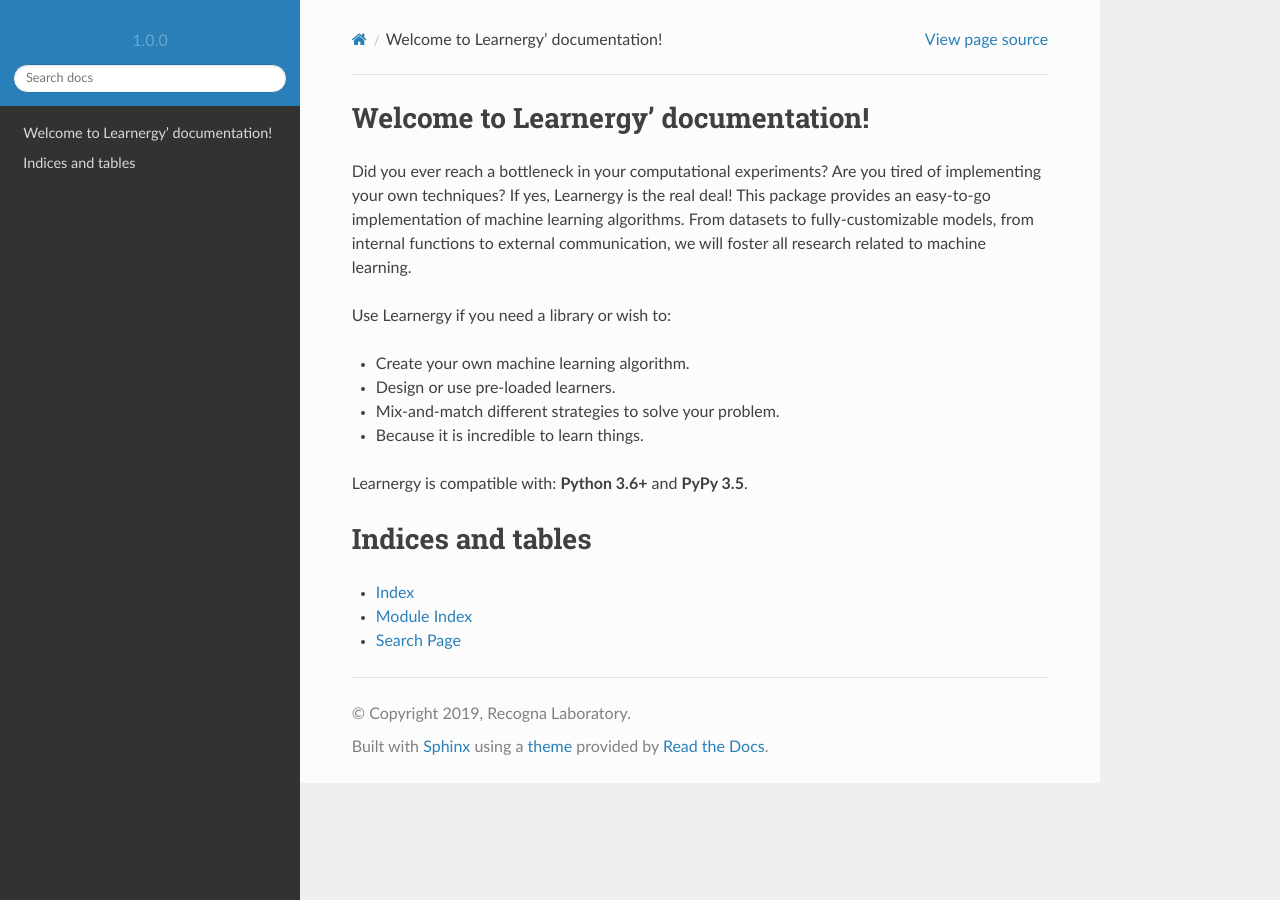
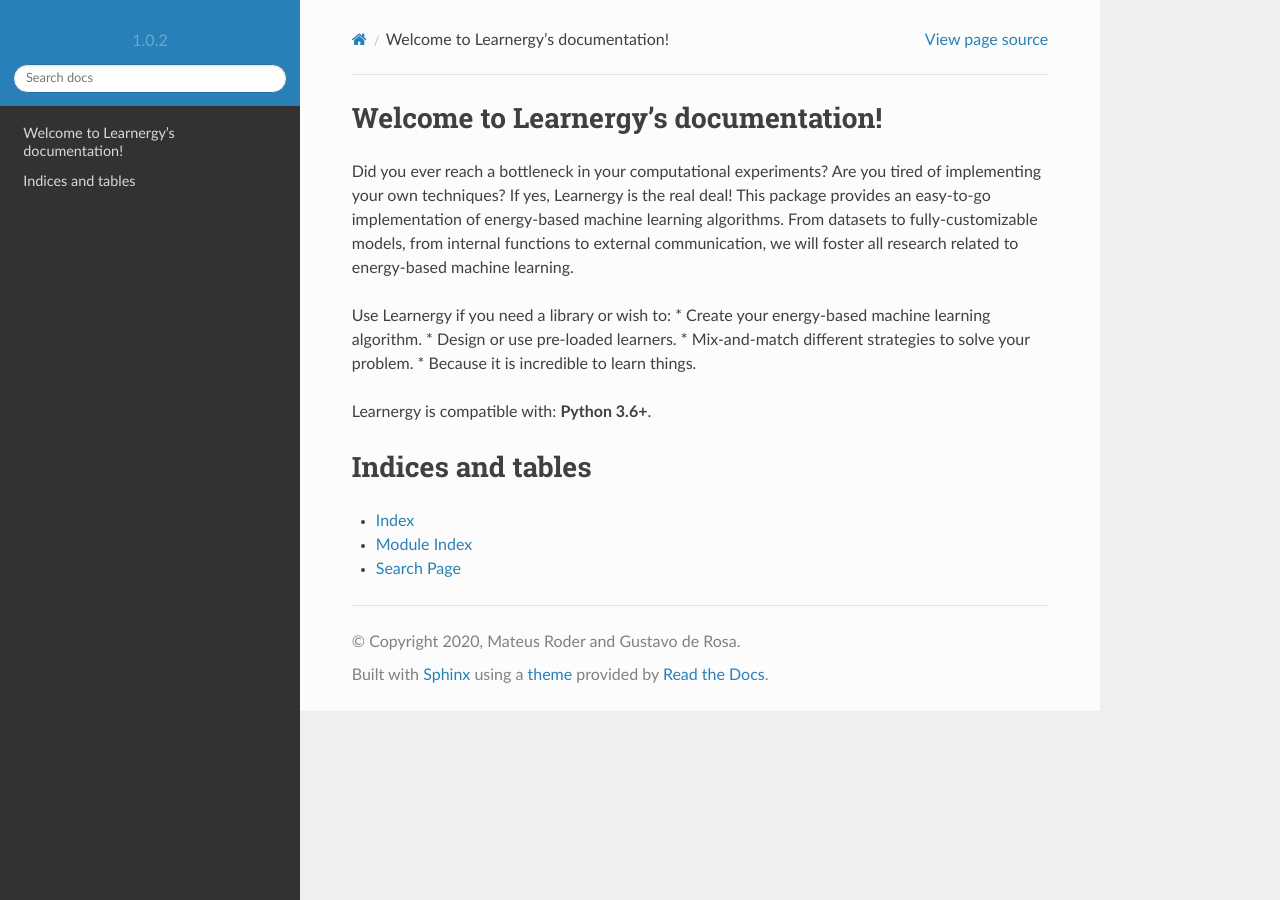
Before and after one commit to gugarosa/learnergy, a Sphinx documentation site: the page built from docs/index.rst, in a window 1280 px wide. Built offline with Sphinx 7.4.7 and the Read the Docs theme 2.0.0, drawn with Linux system fonts in a browser that asks for light colours; pages that are not in the unit, such as notebooks, are missing from menus.

Commit message:
Improving docs structure.

```diff
--- a/docs/conf.py
+++ b/docs/conf.py
@@ -23,14 +23,14 @@
 # -- Project information -----------------------------------------------------
 
 project = 'learnergy'
-copyright = '2019, Recogna Laboratory'
-author = 'Recogna Laboratory'
+copyright = '2020, Mateus Roder and Gustavo de Rosa'
+author = 'Mateus Roder and Gustavo de Rosa'
 
 # The short X.Y version
-version = '1.0.0'
+version = '1.0.2'
 
 # The full version, including alpha/beta/rc tags
-release = '1.0.0'
+release = '1.0.2'
 
 
 # -- General configuration ---------------------------------------------------
@@ -149,7 +149,7 @@
 #  author, documentclass [howto, manual, or own class]).
 latex_documents = [
     (master_doc, 'learnergy.tex', 'Learnergy Documentation',
-     'Recogna Laboratory', 'manual'),
+     'Mateus Roder and Gustavo de Rosa', 'manual'),
 ]
 
 
@@ -198,4 +198,4 @@
     'exclude-members': '__weakref__'
 }
 
-autodoc_member_order = 'groupwise'
+autodoc_member_order = 'bysource'
--- a/docs/index.rst
+++ b/docs/index.rst
@@ -1,16 +1,15 @@
-Welcome to Learnergy' documentation!
+Welcome to Learnergy's documentation!
 =======================================
 
-Did you ever reach a bottleneck in your computational experiments? Are you tired of implementing your own techniques? If yes, Learnergy is the real deal! This package provides an easy-to-go implementation of machine learning algorithms. From datasets to fully-customizable models, from internal functions to external communication, we will foster all research related to machine learning.
+Did you ever reach a bottleneck in your computational experiments? Are you tired of implementing your own techniques? If yes, Learnergy is the real deal! This package provides an easy-to-go implementation of energy-based machine learning algorithms. From datasets to fully-customizable models, from internal functions to external communication, we will foster all research related to energy-based machine learning.
 
 Use Learnergy if you need a library or wish to:
-
-* Create your own machine learning algorithm.
+* Create your energy-based machine learning algorithm.
 * Design or use pre-loaded learners.
 * Mix-and-match different strategies to solve your problem.
 * Because it is incredible to learn things.
 
-Learnergy is compatible with: **Python 3.6+** and **PyPy 3.5**.
+Learnergy is compatible with: **Python 3.6+**.
 
 .. toctree::
     :maxdepth: 2
--- a/setup.py
+++ b/setup.py
@@ -8,7 +8,7 @@
       description='Energy-based Machine Learners',
       long_description=long_description,
       long_description_content_type='text/markdown',
-      author='Mateus Roder and Gustavo Rosa',
+      author='Mateus Roder and Gustavo de Rosa',
       author_email='mateus.roder@unesp.br, gustavo.rosa@unesp.br',
       url='https://github.com/gugarosa/learnergy',
       license='GPL-3.0',
```
Also changed, not shown: README.md (+1 -0 lines).
